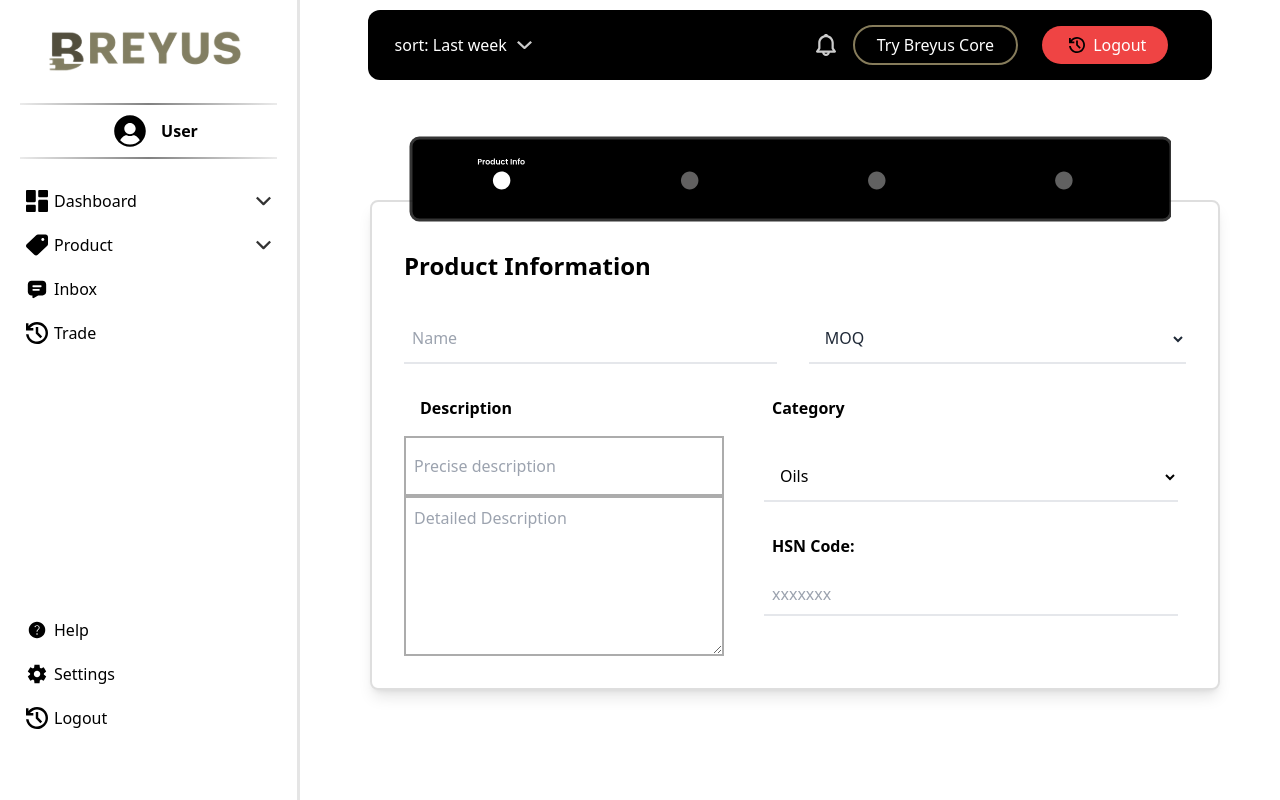
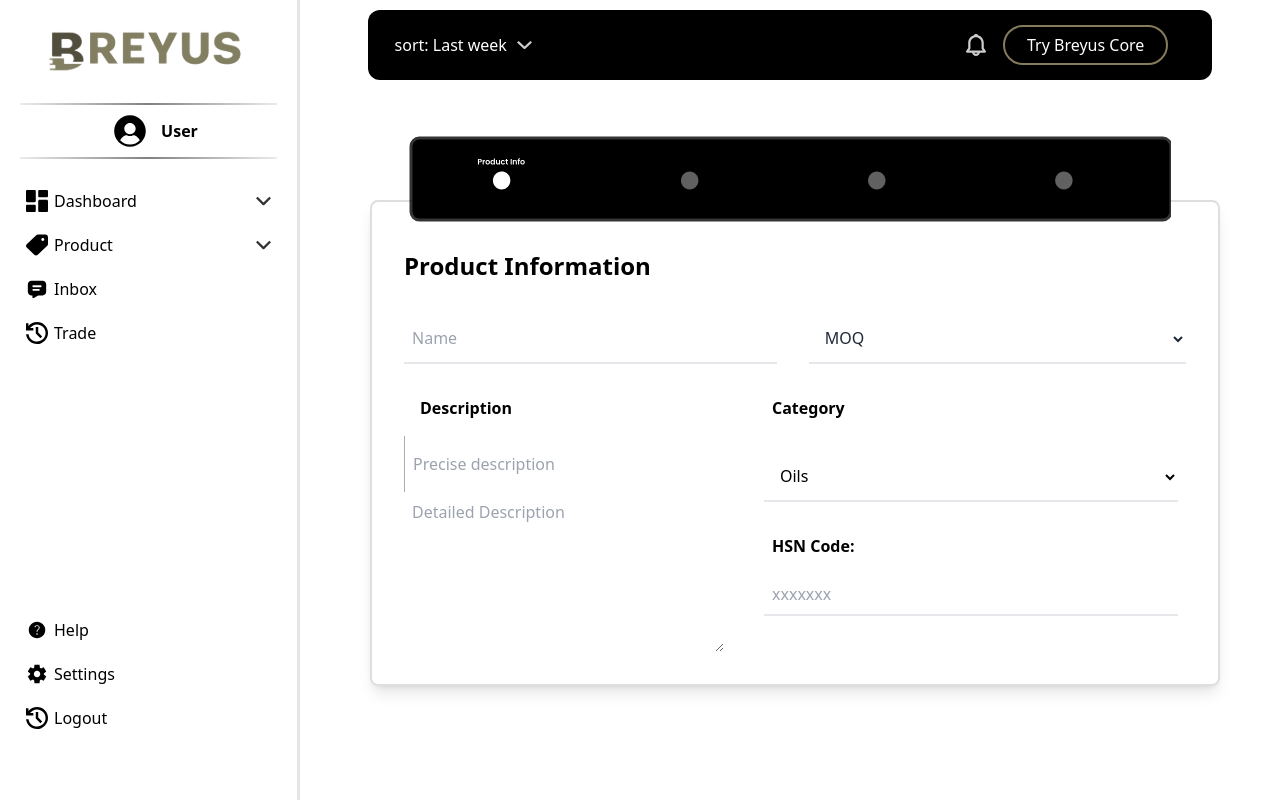
Before and after one commit to heybadrinath/Breyus, a React (Create React App) app in the folder frontend/: page /seller/product in a window 1280 px wide. Built offline with nearby package versions, Linux system fonts and the light colour scheme.

Commit message:
Fixed ux

```diff
--- a/frontend/src/seller/components.tsx
+++ b/frontend/src/seller/components.tsx
@@ -34,13 +34,7 @@ const Header = () => {
                 <div id="right-header">
                     <img src={notifications} alt="Notifications" />
                     <button>Try Breyus Core</button>
-                    <button
-                        onClick={handleLogout}
-                        className="bg-red-500 hover:bg-red-600 text-white px-4 py-2 rounded ml-2 flex items-center"
-                    >
-                        <img src={logoutIcon} alt="Logout" className="w-4 h-4 mr-2" />
-                        Logout
-                    </button>
+
                 </div>
             </header>
         </>
--- a/frontend/src/seller/products.tsx
+++ b/frontend/src/seller/products.tsx
@@ -82,8 +82,8 @@ const Productcontent = () => {
 
                 <div id="description" className="flex flex-col mx-4">
                     <h1 className="font-semibold text-md m-4">Description</h1>
-                    <input placeholder="Precise description" className="px-2 py-4 border-2 focus:outline-none border-[#00000053]" type="text" name="precise-description" id="precise-description" />
-                    <textarea placeholder="Detailed Description" className="px-2 py-2 w-[25vw] h-[20vh] border-[#00000053] border-2" name="Detailed-Description" id="Detailed-Description" />
+                    <input placeholder="Precise description" className="px-2 py-4 border-l focus:outline-none border-[#00000053]" type="text" name="precise-description" id="precise-description" />
+                    <textarea placeholder="Detailed Description" className="px-2 py-2 w-[25vw] h-[20vh] border-[#00000053] border-1" name="Detailed-Description" id="Detailed-Description" />
                 </div>
 
                 <div className="mx-4 flex w-full flex-col" id="Category-hsn">
```
